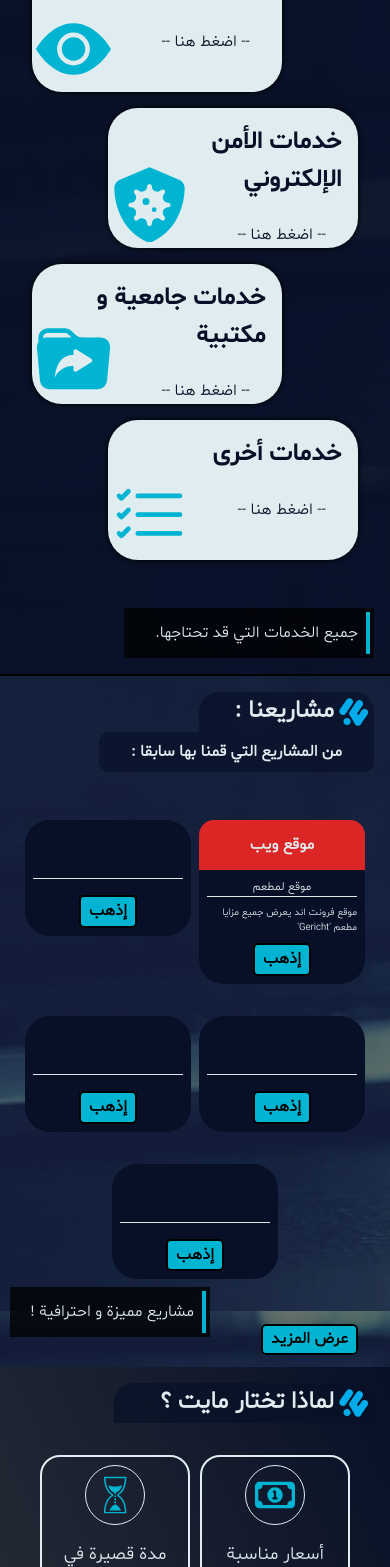
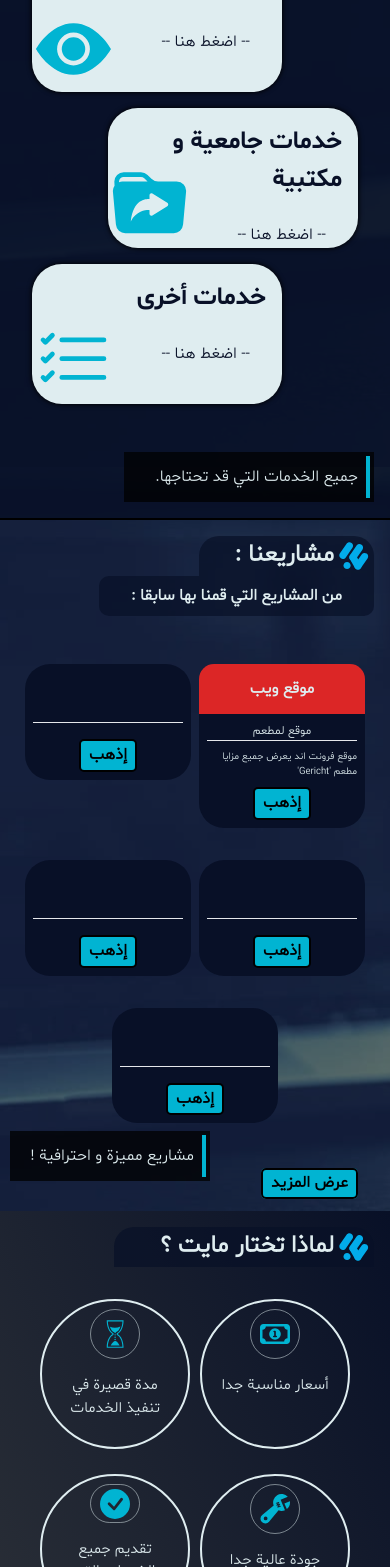
Before and after one commit to Abodesalm/myte, a Next.js app: page / in a window 390 px wide. Shown: the part 1221-2788 px from the top of the page. Built offline with nearby package versions, Linux system fonts and the light colour scheme.

Commit message:
some edits, specially on reasons

```diff
--- a/app/[service]/page.tsx
+++ b/app/[service]/page.tsx
@@ -17,7 +17,6 @@ export default function Service () {
   else if(serv=='mob'){data = services.mob}
   else if(serv=='des'){data = services.des}
   else if(serv=='vis'){data = services.vis}
-  else if(serv=='cyb'){data = services.cyb}
   else if(serv=='ofc'){data = services.ofc}
   else if(serv=='oth'){data = services.oth}
   else{redirect('not-found/not')}
--- a/components/Reason.tsx
+++ b/components/Reason.tsx
@@ -5,7 +5,7 @@ import { BsCheckCircleFill, BsUniversalAccess, BsWrenchAdjustable } from "react-
 
 const Reason = ({title, icon}) => {
 
-  const clas = 'text-[40px] text-main';
+  const clas = 'text-[40px] text-main sm:text-[30px]';
 
   const Choose = ()=>{
     switch(icon){
@@ -22,12 +22,12 @@ const Reason = ({title, icon}) => {
 
   return (
     <div className="
-      flex flex-col items-center text-center w-[150px] border-2 border-dark dark:border-light rounded-[20px]
+      flex flex-col items-center text-center w-[180px] h-[180px] sm:h-[150px] sm:w-[150px] border-2 border-dark dark:border-light rounded-full
     ">
-      <div className="border border-dark dark:border-light rounded-full mx-4 mt-2 w-[60px] h-[60px] flex justify-center items-center">
+      <div className="border border-dark dark:border-light/50 rounded-full mx-4 mt-2 w-[60px] h-[60px] sm:w-[50px] sm:h-[50px] flex justify-center items-center">
         {Choose()}
       </div>
-      <p className="text-[18px] m-4">{title}</p>
+      <p className="text-[18px] sm:text-[15px] m-4">{title}</p>
     </div>
   )
 }
--- a/components/Serv.tsx
+++ b/components/Serv.tsx
@@ -15,8 +15,6 @@ const Serv = ({clas, title, icon, url}) => {
       return <BsCamera2 className={clas}/>
     }else if(icon=='vis'){
       return <BsEyeFill className={clas}/>
-    }else if(icon=='cyb'){
-      return <FaShieldVirus className={clas}/>
     }else if(icon=='ofc'){
       return <BsFolderSymlinkFill className={clas}/>
     }else if(icon=='oth'){
--- a/public/data/all.ts
+++ b/public/data/all.ts
@@ -63,11 +63,6 @@ const services = {
         {title:'اختيار ألوان متناسقة تناسبك'},
         {title:'تصميم خطوط خاصة بك'},
         {title:'تصميم منتجات تجارية'},
-    ]},
-    'cyb':{name:'خدمات الأمن الإلكتروني', features:[
-        {title:'خدمات اختبار الاختراق'},
-        {title:'كشف الثغرات الأمنية في المواقع و التطبيقات'},
-        {title:'تأمين الحماية الإلكترونية الكاملة'},
     ]},
     'ofc':{name:'خدمات جامعية و مكتبية', features:[
         {title:'خدمات في مختلف البرامج المكتبية'},
--- a/sections/Services.tsx
+++ b/sections/Services.tsx
@@ -10,7 +10,6 @@ const services = () => {
     {icon:'mob', title:'برمجة تطبيقات الهاتف'},
     {icon:'des', title:'تصميم و مونتاج'},
     {icon:'vis', title:'تصميم هوية بصرية'},
-    {icon:'cyb', title:'خدمات الأمن الإلكتروني'},
     {icon:'ofc', title:'خدمات جامعية و مكتبية'},
     {icon:'oth', title:'خدمات أخرى'},
   ]
```
